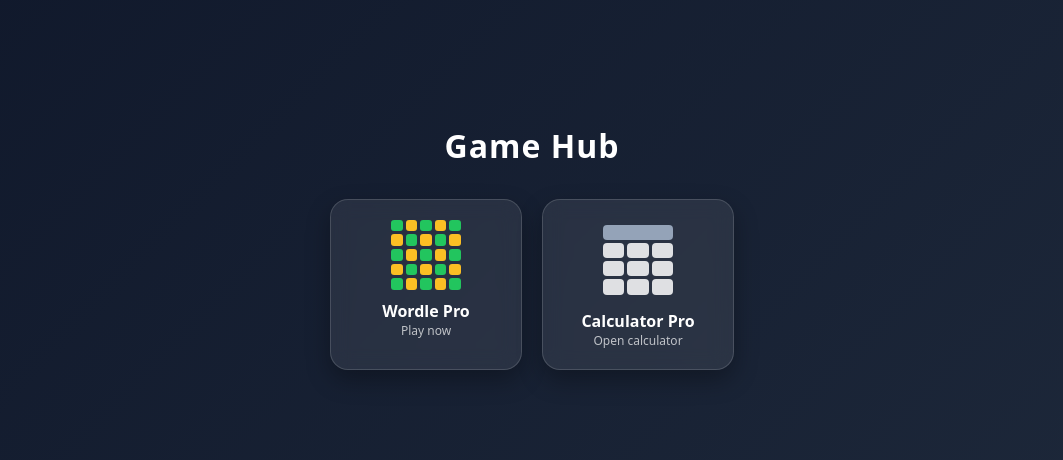
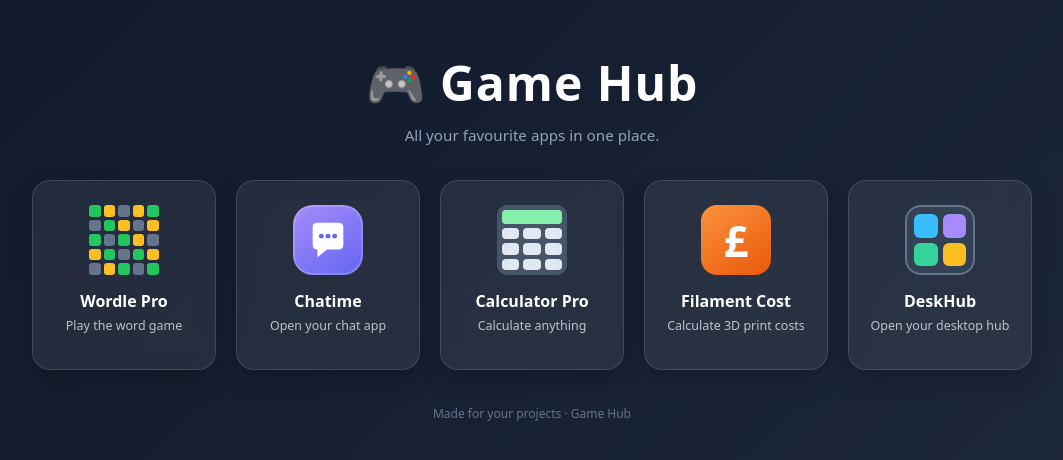
Before and after one commit to Publisher2015/Gamele, a plain HTML site: page index.html in a window 1280 px wide. Shown: the part 164-624 px from the top of the page, without its empty margins (108-1171 px from the left). Drawn offline with Linux system fonts and the light colour scheme.

Commit message:
Update index.html

```diff
--- a/index.html
+++ b/index.html
@@ -1,69 +1,98 @@
+
 <!DOCTYPE html>
 <html lang="en">
 <head>
-  <meta charset="UTF-8" />
-  <meta name="viewport" content="width=device-width, initial-scale=1.0" />
+  <meta charset="UTF-8">
+  <meta name="viewport" content="width=device-width, initial-scale=1.0">
+  <meta name="theme-color" content="#0f172a">
   <title>Game Hub</title>
 
   <style>
+    * {
+      box-sizing: border-box;
+    }
+
     body {
       margin: 0;
-      font-family: system-ui, -apple-system, Segoe UI, Roboto, Arial, sans-serif;
+      min-height: 100vh;
+      padding: 40px 20px;
+      font-family: system-ui, -apple-system, BlinkMacSystemFont,
+        "Segoe UI", Roboto, Arial, sans-serif;
       background: linear-gradient(135deg, #0f172a, #1e293b);
       color: white;
       display: flex;
       align-items: center;
       justify-content: center;
-      height: 100vh;
     }
 
     .container {
+      width: 100%;
+      max-width: 1000px;
       text-align: center;
     }
 
     h1 {
-      font-size: 2rem;
-      margin-bottom: 2rem;
+      font-size: clamp(2rem, 5vw, 3rem);
+      margin: 0 0 10px;
       letter-spacing: 1px;
     }
 
+    .subtitle {
+      color: #94a3b8;
+      margin: 0 0 35px;
+      font-size: 0.95rem;
+    }
+
     .app-grid {
-      display: flex;
-      justify-content: center;
+      display: grid;
+      grid-template-columns: repeat(auto-fit, minmax(155px, 1fr));
       gap: 20px;
-      flex-wrap: wrap;
     }
 
     .app-tile {
-      width: 150px;
-      padding: 20px;
-      background: rgba(255, 255, 255, 0.08);
-      border: 1px solid rgba(255, 255, 255, 0.15);
+      min-width: 0;
+      padding: 24px 14px;
+      background: rgba(255, 255, 255, 0.07);
+      border: 1px solid rgba(255, 255, 255, 0.13);
       border-radius: 18px;
       backdrop-filter: blur(10px);
+      -webkit-backdrop-filter: blur(10px);
       text-decoration: none;
       color: white;
-      transition: transform 0.2s ease, background 0.2s ease;
-      box-shadow: 0 10px 25px rgba(0,0,0,0.3);
+      transition: transform 0.2s ease, background 0.2s ease,
+        border-color 0.2s ease;
+      box-shadow: 0 10px 25px rgba(0, 0, 0, 0.2);
+      display: flex;
+      flex-direction: column;
+      align-items: center;
+      justify-content: flex-start;
+      min-height: 190px;
     }
 
     .app-tile:hover {
       transform: translateY(-6px);
-      background: rgba(255, 255, 255, 0.15);
+      background: rgba(255, 255, 255, 0.13);
+      border-color: rgba(255, 255, 255, 0.3);
+    }
+
+    .app-tile:focus-visible {
+      outline: 3px solid #60a5fa;
+      outline-offset: 4px;
     }
 
     .icon {
       width: 70px;
       height: 70px;
-      margin: 0 auto 10px;
-      display: grid;
-      gap: 3px;
+      margin: 0 auto 12px;
+      flex-shrink: 0;
     }
 
-    /* Wordle/Scrabble-style icon */
+    /* Wordle Pro */
     .wordle-icon {
+      display: grid;
       grid-template-columns: repeat(5, 1fr);
       grid-template-rows: repeat(5, 1fr);
+      gap: 3px;
     }
 
     .wordle-icon div {
@@ -75,45 +104,144 @@
       background: #fbbf24;
     }
 
-    /* Calculator icon */
+    .wordle-icon div:nth-child(3n) {
+      background: #64748b;
+    }
+
+    /* Calculator Pro */
     .calc-icon {
+      display: grid;
       grid-template-columns: repeat(3, 1fr);
-      grid-template-rows: repeat(4, 1fr);
+      grid-template-rows: 1.2fr repeat(3, 1fr);
+      gap: 4px;
       padding: 5px;
+      border-radius: 10px;
+      background: #475569;
     }
 
     .calc-icon div {
-      background: rgba(255,255,255,0.85);
+      background: #e2e8f0;
       border-radius: 4px;
     }
 
     .calc-icon .screen {
       grid-column: 1 / 4;
-      background: #94a3b8;
+      background: #86efac;
+    }
+
+    /* Chatime */
+    .chat-icon {
+      border-radius: 20px;
+      background: linear-gradient(145deg, #a78bfa, #6366f1);
+      display: flex;
+      align-items: center;
+      justify-content: center;
+      box-shadow: inset 0 0 0 2px rgba(255,255,255,.18);
+    }
+
+    .chat-icon svg {
+      width: 46px;
+      height: 46px;
+    }
+
+    /* Filament Cost Calculator */
+    .filament-icon {
+      display: flex;
+      align-items: center;
+      justify-content: center;
+      border-radius: 16px;
+      background: linear-gradient(145deg, #fb923c, #ea580c);
+      font-size: 43px;
+      font-weight: 800;
+    }
+
+    /* DeskHub */
+    .desk-icon {
+      display: grid;
+      grid-template-columns: 1fr 1fr;
+      grid-template-rows: 1fr 1fr;
+      gap: 5px;
+      padding: 7px;
+      border-radius: 16px;
+      background: #334155;
+      border: 2px solid #64748b;
+    }
+
+    .desk-icon div {
+      border-radius: 6px;
+      background: #38bdf8;
+    }
+
+    .desk-icon div:nth-child(2) {
+      background: #a78bfa;
+    }
+
+    .desk-icon div:nth-child(3) {
+      background: #34d399;
+    }
+
+    .desk-icon div:nth-child(4) {
+      background: #fbbf24;
     }
 
     .label {
       font-size: 1rem;
-      font-weight: 600;
-      margin-top: 8px;
+      font-weight: 650;
+      margin-top: 3px;
     }
 
     .sub {
+      font-size: 0.78rem;
+      opacity: 0.7;
+      margin-top: 5px;
+    }
+
+    footer {
+      margin-top: 35px;
       font-size: 0.75rem;
-      opacity: 0.7;
+      color: #64748b;
+    }
+
+    @media (max-width: 420px) {
+      body {
+        padding: 28px 14px;
+      }
+
+      .app-grid {
+        grid-template-columns: repeat(2, minmax(0, 1fr));
+        gap: 13px;
+      }
+
+      .app-tile {
+        min-height: 175px;
+        padding: 20px 8px;
+      }
+    }
+
+    @media (prefers-reduced-motion: reduce) {
+      .app-tile {
+        transition: none;
+      }
+
+      .app-tile:hover {
+        transform: none;
+      }
     }
   </style>
 </head>
 
 <body>
-  <div class="container">
-    <h1>Game Hub</h1>
+  <main class="container">
+    <h1>🎮 Game Hub</h1>
+    <p class="subtitle">All your favourite apps in one place.</p>
 
     <div class="app-grid">
 
       <!-- Wordle Pro -->
-      <a class="app-tile" href="https://publisher2015.github.io/Wordle-Pro-/" target="_blank">
-        <div class="icon wordle-icon">
+      <a class="app-tile"
+         href="https://publisher2015.github.io/Wordle-Pro-/"
+         target="_blank" rel="noopener noreferrer">
+        <div class="icon wordle-icon" aria-hidden="true">
           <div></div><div></div><div></div><div></div><div></div>
           <div></div><div></div><div></div><div></div><div></div>
           <div></div><div></div><div></div><div></div><div></div>
@@ -121,22 +249,63 @@
           <div></div><div></div><div></div><div></div><div></div>
         </div>
         <div class="label">Wordle Pro</div>
-        <div class="sub">Play now</div>
+        <div class="sub">Play the word game</div>
+      </a>
+
+      <!-- Chatime -->
+      <a class="app-tile"
+         href="https://publisher2015.github.io/chatime/"
+         target="_blank" rel="noopener noreferrer">
+        <div class="icon chat-icon" aria-hidden="true">
+          <svg viewBox="0 0 48 48" fill="none">
+            <path d="M8 10 Q8 6 13 6 H35 Q40 6 40 11 V29 Q40 34 35 34 H23 L13 42 V34 H13 Q8 34 8 29 Z"
+              fill="white"/>
+            <circle cx="17" cy="20" r="2.5" fill="#6366f1"/>
+            <circle cx="24" cy="20" r="2.5" fill="#6366f1"/>
+            <circle cx="31" cy="20" r="2.5" fill="#6366f1"/>
+          </svg>
+        </div>
+        <div class="label">Chatime</div>
+        <div class="sub">Open your chat app</div>
       </a>
 
       <!-- Calculator Pro -->
-      <a class="app-tile" href="https://publisher2015.github.io/Calculator-Pro/" target="_blank">
-        <div class="icon calc-icon">
+      <a class="app-tile"
+         href="https://publisher2015.github.io/Calculator-Pro/"
+         target="_blank" rel="noopener noreferrer">
+        <div class="icon calc-icon" aria-hidden="true">
           <div class="screen"></div>
           <div></div><div></div><div></div>
           <div></div><div></div><div></div>
           <div></div><div></div><div></div>
         </div>
         <div class="label">Calculator Pro</div>
-        <div class="sub">Open calculator</div>
+        <div class="sub">Calculate anything</div>
+      </a>
+
+      <!-- Filament Cost Calculator -->
+      <a class="app-tile"
+         href="https://publisher2015.github.io/filamentcostcalculator/"
+         target="_blank" rel="noopener noreferrer">
+        <div class="icon filament-icon" aria-hidden="true">£</div>
+        <div class="label">Filament Cost</div>
+        <div class="sub">Calculate 3D print costs</div>
+      </a>
+
+      <!-- DeskHub -->
+      <a class="app-tile"
+         href="https://publisher2015.github.io/deskhub/"
+         target="_blank" rel="noopener noreferrer">
+        <div class="icon desk-icon" aria-hidden="true">
+          <div></div><div></div><div></div><div></div>
+        </div>
+        <div class="label">DeskHub</div>
+        <div class="sub">Open your desktop hub</div>
       </a>
 
     </div>
-  </div>
+
+    <footer>Made for your projects · Game Hub</footer>
+  </main>
 </body>
 </html>
```
